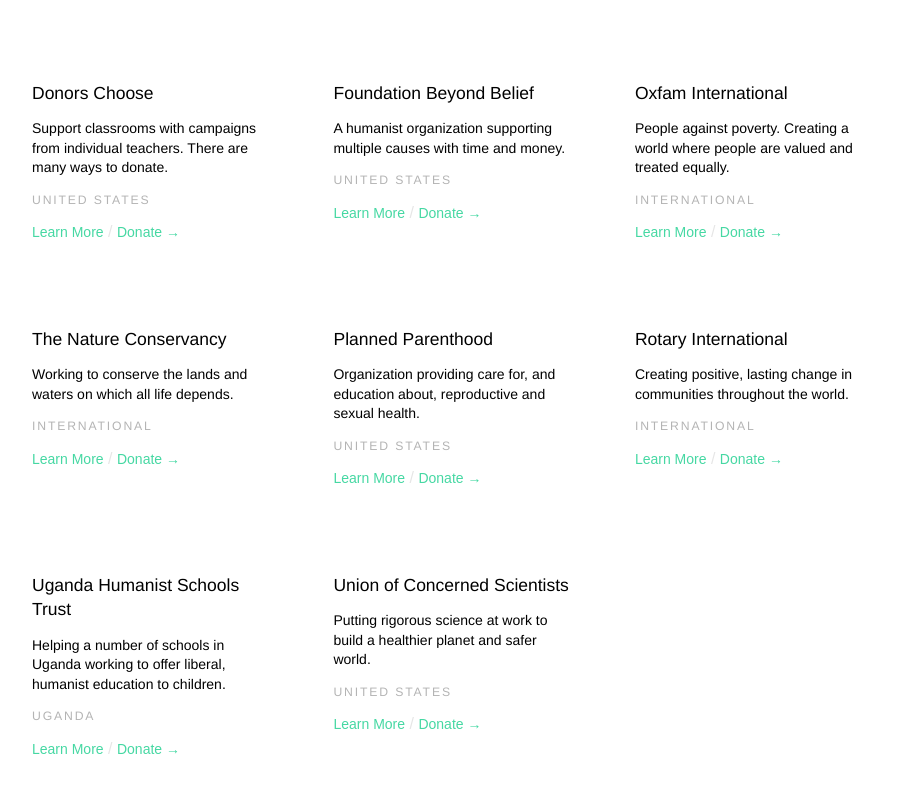
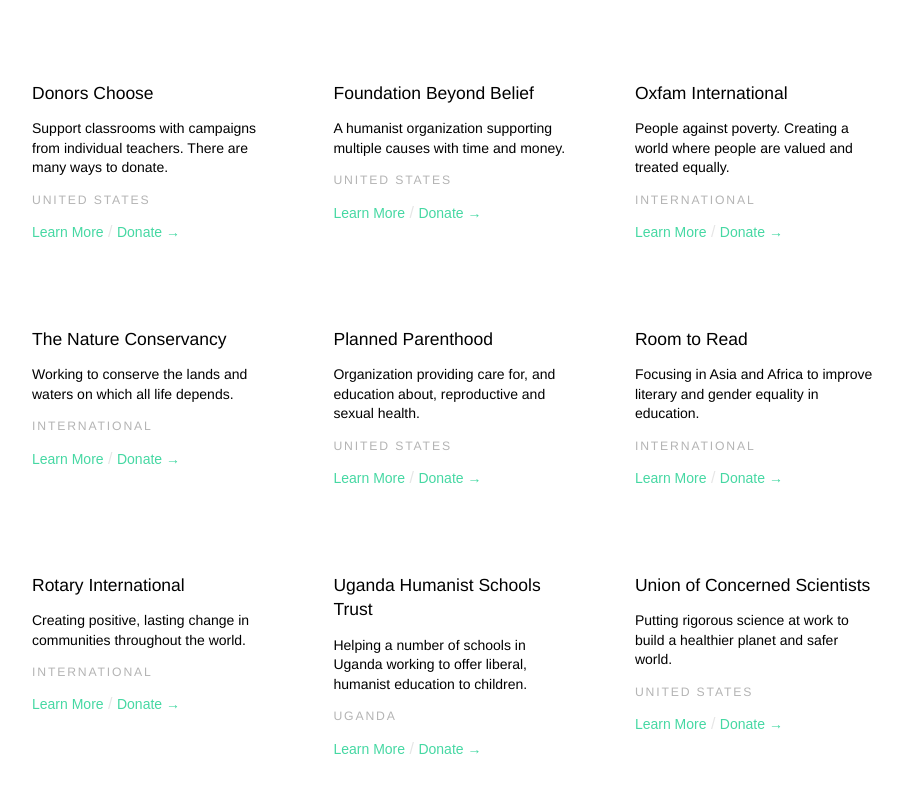
Before and after one commit to joshuajenkins/seculargiving, a website: page index.html in a window 1280 px wide. Shown: the part 541-1334 px from the top of the page, without its empty margins (186-1089 px from the left). Drawn offline with Linux system fonts and the light colour scheme.

Commit message:
Add Room To Read

```diff
--- a/index.html
+++ b/index.html
@@ -117,6 +117,16 @@
       </div>
     </li>
     <li class="charity">
+      <h3 class="charity-name">Room to Read</h3>
+      <p class="charity-description">Focusing in Asia and Africa to improve literary and gender equality in education.</p>
+      <p class="charity-location">International</p>
+      <div class="charityLinks">
+        <a href="http://www.roomtoread.org/" class="charityLinks-link link">Learn More</a>
+        <span class="dividerText">/</span>
+        <a href="https://www.roomtoread.org/YE14match" class="charityLinks-link link link--primary">Donate <span class="link-arrow">&rarr;</span></a>
+      </div>
+    </li>
+    <li class="charity">
       <h3 class="charity-name">Rotary International</h3>
       <p class="charity-description">Creating positive, lasting change in communities throughout the world.</p>
       <p class="charity-location">International</p>
```
